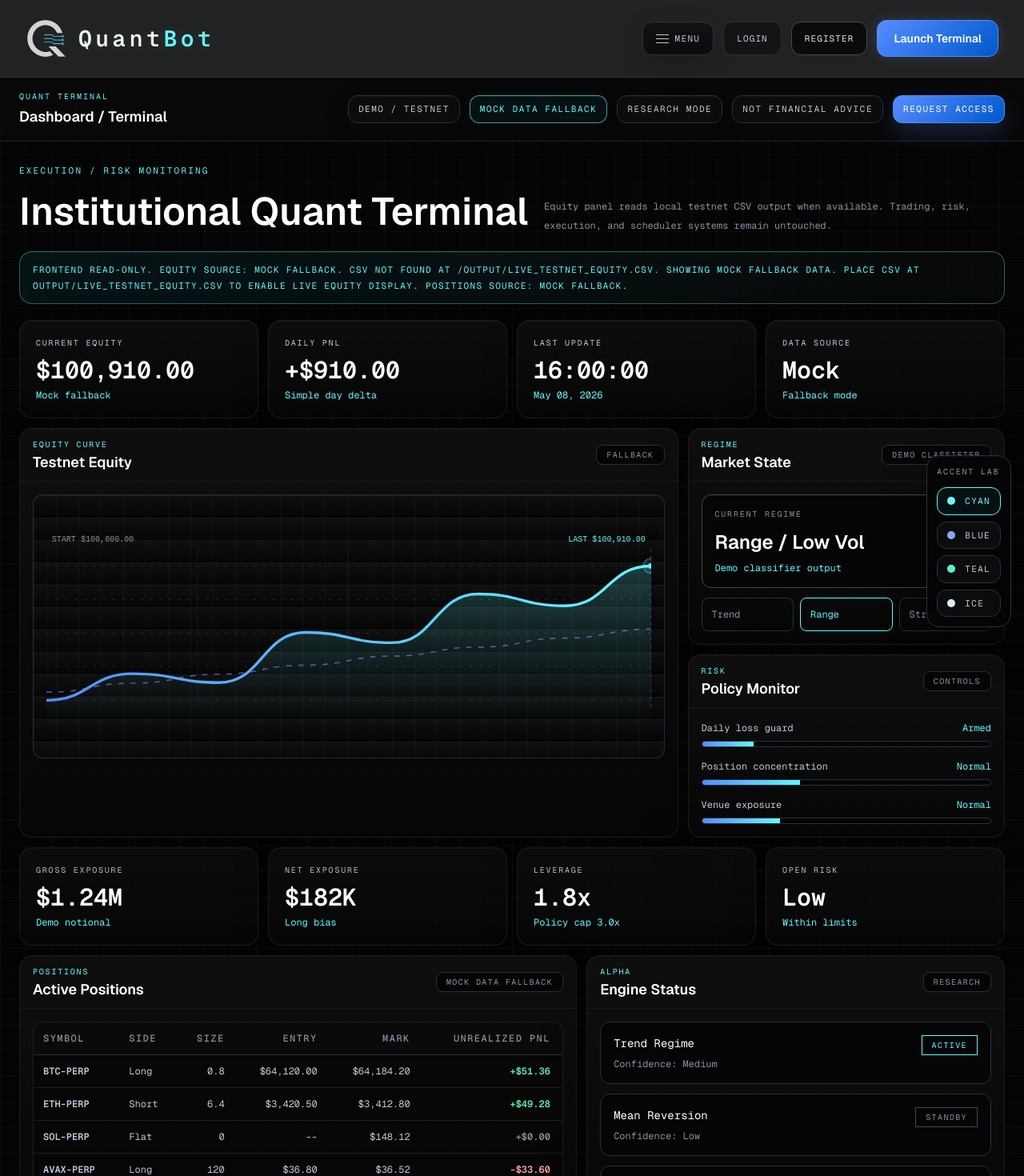
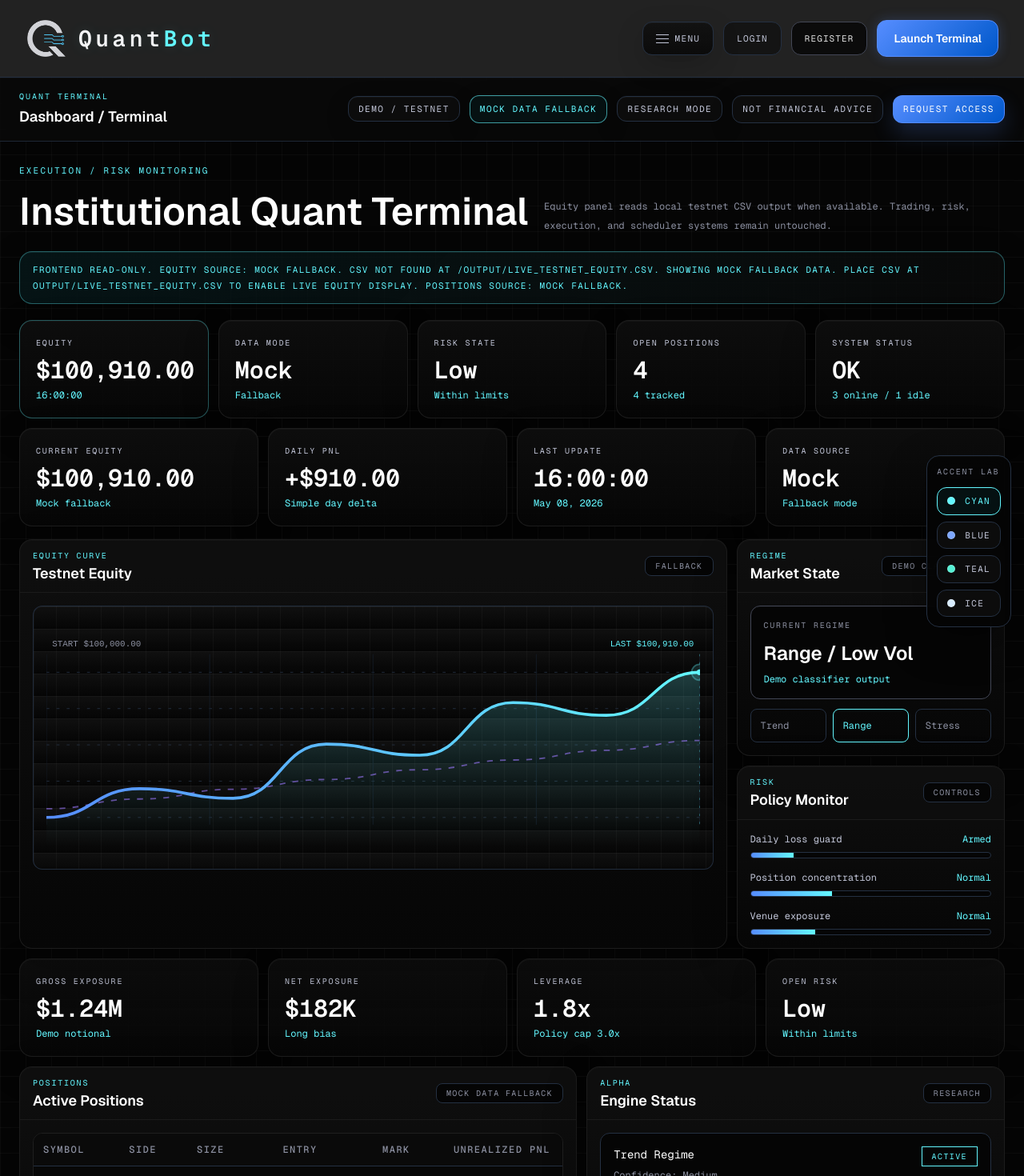
Before and after one commit to tomasgastaldi9-bit/landing-quant-page, a Next.js app: page /dashboard in a window 1280 px wide. Shown: the top 1470 px of the page at 80% size. Built offline with nearby package versions, Linux system fonts and the light colour scheme.

Commit message:
refactor(platform): improve dashboard hierarchy and drawer IA

```diff
--- a/components/dashboard/dashboard-shell.tsx
+++ b/components/dashboard/dashboard-shell.tsx
@@ -1,3 +1,10 @@
+import {
+  DataModeBadge,
+  MetricTile,
+  StatusBadge,
+  StatusLed,
+  TerminalPanel,
+} from "@/components/dashboard/terminal-ui";
 import type { EquitySnapshot } from "@/lib/equity/types";
 import type { PositionRow, PositionsSnapshot } from "@/lib/positions/types";
 import Link from "next/link";
@@ -50,9 +57,6 @@ const alphaModules = [
   { name: "Volatility Filter", state: "Active", confidence: "High" },
 ];
 
-const statusBadgeClass =
-  "rounded-xl border border-[#243042] bg-[#0e0e0e]/82 px-3 py-2 shadow-[inset_0_1px_0_rgba(255,255,255,0.035),0_10px_30px_rgba(0,0,0,0.18)] transition-colors hover:border-[#424655]";
-
 export function DashboardShell({
   equitySnapshot,
   positionsSnapshot,
@@ -86,6 +90,11 @@ export function DashboardShell({
           : "Fallback mode",
     },
   ];
+  const openPositions = positionsSnapshot.positions.filter(
+    (position) => position.side !== "FLAT",
+  ).length;
+  const liveSource =
+    equitySnapshot.source === "live-csv" || positionsSnapshot.source === "live-csv";
 
   return (
     <main className="min-h-screen overflow-x-hidden bg-[#050505] bg-[linear-gradient(rgba(255,255,255,0.028)_1px,transparent_1px),linear-gradient(90deg,rgba(255,255,255,0.028)_1px,transparent_1px)] bg-[size:32px_32px] text-[#e2e2e2]">
@@ -108,24 +117,10 @@ export function DashboardShell({
             </Link>
           </div>
           <div className="flex flex-wrap items-center gap-3 font-mono text-[11px] uppercase tracking-[0.14em] text-[#c2c6d8]">
-            <Link href="/demo-testnet" className={statusBadgeClass}>
-              Demo / Testnet
-            </Link>
-            <Link
-              href="/demo-testnet"
-              className="rounded-xl border border-[var(--accent-primary)]/60 bg-[var(--accent-surface)]/90 px-3 py-2 text-[var(--accent-primary)] shadow-[inset_0_1px_0_rgb(var(--accent-primary-rgb)/0.08),0_10px_30px_rgba(0,0,0,0.18)] transition-colors hover:border-[var(--accent-primary)] hover:bg-[var(--accent-soft)]"
-            >
-              {equitySnapshot.source === "live-csv" ||
-              positionsSnapshot.source === "live-csv"
-                ? "Live Testnet Data"
-                : "Mock Data Fallback"}
-            </Link>
-            <Link href="/demo-testnet" className={statusBadgeClass}>
-              Research Mode
-            </Link>
-            <span className={statusBadgeClass}>
-              Not Financial Advice
-            </span>
+            <Link href="/demo-testnet"><StatusBadge>Demo / Testnet</StatusBadge></Link>
+            <DataModeBadge source={liveSource ? "live-csv" : "mock-fallback"} />
+            <Link href="/demo-testnet"><StatusBadge>Research Mode</StatusBadge></Link>
+            <StatusBadge>Not Financial Advice</StatusBadge>
             <a
               href="/request-access"
               className="rounded-xl border border-[var(--accent-secondary)]/90 bg-[linear-gradient(135deg,var(--accent-secondary),var(--accent-strong))] px-3 py-2 text-white shadow-[0_12px_28px_rgb(var(--accent-secondary-rgb)/0.2)] transition duration-200 hover:-translate-y-px hover:brightness-110"
@@ -168,20 +163,41 @@ export function DashboardShell({
           </div>
         </section>
 
-        <section className="grid grid-cols-1 gap-3 sm:grid-cols-2 xl:grid-cols-4">
+        <section className="grid grid-cols-1 gap-3 sm:grid-cols-2 xl:grid-cols-5">
+          <MetricTile
+            label="Equity"
+            value={formatCurrency(equitySnapshot.currentEquity)}
+            detail={formatTime(equitySnapshot.lastUpdate)}
+            emphasis
+          />
+          <MetricTile
+            label="Data Mode"
+            value={liveSource ? "Live" : "Mock"}
+            detail={liveSource ? "Testnet CSV" : "Fallback"}
+          />
+          <MetricTile label="Risk State" value="Low" detail="Within limits" />
+          <MetricTile
+            label="Open Positions"
+            value={String(openPositions)}
+            detail={`${positionsSnapshot.positions.length} tracked`}
+          />
+          <MetricTile label="System Status" value="OK" detail="3 online / 1 idle" />
+        </section>
+
+        <section className="mt-3 grid grid-cols-1 gap-3 sm:grid-cols-2 xl:grid-cols-4">
           {equityMetrics.map((metric) => (
-            <MetricCard key={metric.label} {...metric} />
+            <MetricTile key={metric.label} {...metric} />
           ))}
         </section>
 
-        <section className="mt-3 grid grid-cols-1 gap-3 xl:grid-cols-[1.35fr_0.65fr]">
-          <Panel
+        <section className="mt-4 grid grid-cols-1 gap-3 xl:grid-cols-[1.45fr_0.55fr]">
+          <TerminalPanel
             eyebrow="Equity Curve"
             title="Testnet Equity"
             action={equitySnapshot.source === "live-csv" ? "CSV loaded" : "Fallback"}
           >
             <EquityChart points={equitySnapshot.points} />
-          </Panel>
+          </TerminalPanel>
           <div className="grid gap-3">
             <RegimePanel />
             <RiskMonitor />
@@ -191,10 +207,10 @@ export function DashboardShell({
         <section className="mt-3 grid grid-cols-1 gap-3 xl:grid-cols-[1fr_0.75fr]">
           <section className="grid grid-cols-1 gap-3 sm:grid-cols-2 xl:col-span-2 xl:grid-cols-4">
             {exposureMetrics.map((metric) => (
-              <MetricCard key={metric.label} {...metric} />
+              <MetricTile key={metric.label} {...metric} />
             ))}
           </section>
-          <Panel
+          <TerminalPanel
             eyebrow="Positions"
             title="Active Positions"
             action={
@@ -213,85 +229,22 @@ export function DashboardShell({
                 ? " Place CSV at output/live_testnet_positions.csv to enable live positions."
                 : ""}
             </div>
-          </Panel>
-          <Panel eyebrow="Alpha" title="Engine Status" action="Research">
+          </TerminalPanel>
+          <TerminalPanel eyebrow="Alpha" title="Engine Status" action="Research">
             <AlphaEngineStatus />
-          </Panel>
+          </TerminalPanel>
         </section>
 
         <section className="mt-3 grid grid-cols-1 gap-3 xl:grid-cols-[0.9fr_1.1fr]">
-          <Panel eyebrow="System" title="Health Indicators" action="Live mock">
+          <TerminalPanel eyebrow="System" title="Health Indicators" action="Live mock">
             <SystemHealth />
-          </Panel>
-          <Panel eyebrow="Execution" title="Execution Logs" action="Testnet sim">
+          </TerminalPanel>
+          <TerminalPanel eyebrow="Execution" title="Execution Logs" action="Testnet sim">
             <ExecutionLogs />
-          </Panel>
+          </TerminalPanel>
         </section>
       </div>
     </main>
-  );
-}
-
-function Panel({
-  eyebrow,
-  title,
-  action,
-  children,
-}: {
-  eyebrow: string;
-  title: string;
-  action: string;
-  children: React.ReactNode;
-}) {
-  return (
-    <article className="group overflow-hidden rounded-2xl border border-[#1f1f1f]/90 bg-[linear-gradient(180deg,rgba(16,16,16,0.92),rgba(7,7,7,0.86))] shadow-[inset_0_1px_0_rgba(255,255,255,0.04),0_18px_55px_rgba(0,0,0,0.24)] backdrop-blur-sm transition-all duration-200 hover:border-[#2f3b52] hover:shadow-[inset_0_1px_0_rgba(255,255,255,0.045),0_22px_65px_rgba(0,0,0,0.3)]">
-      <div className="flex items-center justify-between gap-4 border-b border-[#1f1f1f]/80 bg-[#0e0e0e]/44 px-4 py-3">
-        <div>
-          <div className="font-mono text-[10px] uppercase tracking-[0.18em] text-[var(--accent-primary)]">
-            {eyebrow}
-          </div>
-          <h2 className="mt-1 text-lg font-semibold leading-tight text-white">
-            {title}
-          </h2>
-        </div>
-        <div className="hidden rounded-lg border border-[#243042] bg-[#050505]/90 px-3 py-1 font-mono text-[10px] uppercase tracking-[0.14em] text-[#8c90a1] transition-colors group-hover:border-[#424655] sm:block">
-          {action}
-        </div>
-      </div>
-      <div className="p-4">{children}</div>
-    </article>
-  );
-}
-
-function MetricCard({
-  label,
-  value,
-  detail,
-  href,
-}: {
-  label: string;
-  value: string;
-  detail: string;
-  href?: string;
-}) {
-  const card = (
-    <article className="rounded-2xl border border-[#1f1f1f]/90 bg-[linear-gradient(180deg,rgba(14,14,14,0.92),rgba(7,7,7,0.86))] p-5 shadow-[inset_0_1px_0_rgba(255,255,255,0.04),0_16px_45px_rgba(0,0,0,0.22)] transition-all duration-200 hover:-translate-y-px hover:border-[#2f3b52]">
-      <div className="font-mono text-[10px] uppercase tracking-[0.18em] text-[#c2c6d8]">
-        {label}
-      </div>
-      <div className="mt-3 font-mono text-[30px] font-semibold leading-none text-white">
-        {value}
-      </div>
-      <div className="mt-2 font-mono text-xs text-[var(--accent-primary)]">{detail}</div>
-    </article>
-  );
-
-  if (!href) return card;
-
-  return (
-    <Link href={href} className="block">
-      {card}
-    </Link>
   );
 }
 
@@ -469,7 +422,7 @@ function getPnlToneClass(value: number | null) {
 
 function RegimePanel() {
   return (
-    <Panel eyebrow="Regime" title="Market State" action="Demo classifier">
+    <TerminalPanel eyebrow="Regime" title="Market State" action="Demo classifier">
       <div className="grid gap-3">
         <div className="rounded-xl border border-[#424655] bg-[#050505]/92 p-4 shadow-[inset_0_1px_0_rgba(255,255,255,0.035)]">
           <div className="font-mono text-[10px] uppercase tracking-[0.18em] text-[#8c90a1]">
@@ -497,7 +450,7 @@ function RegimePanel() {
           ))}
         </div>
       </div>
-    </Panel>
+    </TerminalPanel>
   );
 }
 
@@ -509,7 +462,7 @@ function RiskMonitor() {
   ];
 
   return (
-    <Panel eyebrow="Risk" title="Policy Monitor" action="Controls">
+    <TerminalPanel eyebrow="Risk" title="Policy Monitor" action="Controls">
       <div className="space-y-4">
         {limits.map((limit) => (
           <div key={limit.label}>
@@ -526,7 +479,7 @@ function RiskMonitor() {
           </div>
         ))}
       </div>
-    </Panel>
+    </TerminalPanel>
   );
 }
 
@@ -568,13 +521,7 @@ function SystemHealth() {
             <div className="font-mono text-xs uppercase tracking-[0.12em] text-[#c2c6d8]">
               {item.label}
             </div>
-            <span
-              className={`relative size-3 rounded-full ${
-                item.state === "online"
-                  ? "bg-emerald-300/80 shadow-[0_0_0_3px_rgba(110,231,183,0.08),0_0_16px_rgba(110,231,183,0.22)]"
-                  : "bg-[#8c90a1]/70 shadow-[0_0_0_3px_rgba(140,144,161,0.08),0_0_12px_rgba(140,144,161,0.12)]"
-              } before:absolute before:inset-[3px] before:rounded-full before:bg-white/35`}
-            />
+            <StatusLed state={item.state as "online" | "standby"} />
           </div>
           <div className="mt-3 font-mono text-2xl font-semibold text-white">
             {item.value}
--- /dev/null
+++ b/components/dashboard/terminal-ui.tsx
@@ -0,0 +1,124 @@
+import Link from "next/link";
+
+export function TerminalPanel({
+  eyebrow,
+  title,
+  action,
+  children,
+  className = "",
+}: {
+  eyebrow: string;
+  title: string;
+  action?: string;
+  children: React.ReactNode;
+  className?: string;
+}) {
+  return (
+    <article
+      className={`group overflow-hidden rounded-2xl border border-[#1f1f1f]/90 bg-[linear-gradient(180deg,rgba(16,16,16,0.92),rgba(7,7,7,0.86))] shadow-[inset_0_1px_0_rgba(255,255,255,0.04),0_18px_55px_rgba(0,0,0,0.24)] backdrop-blur-sm transition-all duration-200 hover:border-[#2f3b52] hover:shadow-[inset_0_1px_0_rgba(255,255,255,0.045),0_22px_65px_rgba(0,0,0,0.3)] ${className}`}
+    >
+      <div className="flex items-center justify-between gap-4 border-b border-[#1f1f1f]/80 bg-[#0e0e0e]/44 px-4 py-3">
+        <div>
+          <div className="font-mono text-[10px] uppercase tracking-[0.18em] text-[var(--accent-primary)]">
+            {eyebrow}
+          </div>
+          <h2 className="mt-1 text-lg font-semibold leading-tight text-white">
+            {title}
+          </h2>
+        </div>
+        {action ? (
+          <div className="hidden rounded-lg border border-[#243042] bg-[#050505]/90 px-3 py-1 font-mono text-[10px] uppercase tracking-[0.14em] text-[#8c90a1] transition-colors group-hover:border-[#424655] sm:block">
+            {action}
+          </div>
+        ) : null}
+      </div>
+      <div className="p-4">{children}</div>
+    </article>
+  );
+}
+
+export function MetricTile({
+  label,
+  value,
+  detail,
+  href,
+  emphasis = false,
+}: {
+  label: string;
+  value: string;
+  detail: string;
+  href?: string;
+  emphasis?: boolean;
+}) {
+  const card = (
+    <article
+      className={`rounded-2xl border bg-[linear-gradient(180deg,rgba(14,14,14,0.92),rgba(7,7,7,0.86))] p-5 shadow-[inset_0_1px_0_rgba(255,255,255,0.04),0_16px_45px_rgba(0,0,0,0.22)] transition-all duration-200 hover:-translate-y-px hover:border-[#2f3b52] ${
+        emphasis ? "border-[var(--accent-primary)]/35" : "border-[#1f1f1f]/90"
+      }`}
+    >
+      <div className="font-mono text-[10px] uppercase tracking-[0.18em] text-[#c2c6d8]">
+        {label}
+      </div>
+      <div className="mt-3 font-mono text-[30px] font-semibold leading-none text-white">
+        {value}
+      </div>
+      <div className="mt-2 font-mono text-xs text-[var(--accent-primary)]">
+        {detail}
+      </div>
+    </article>
+  );
+
+  if (!href) return card;
+
+  return (
+    <Link href={href} className="block">
+      {card}
+    </Link>
+  );
+}
+
+export function StatusBadge({
+  children,
+  tone = "neutral",
+}: {
+  children: React.ReactNode;
+  tone?: "accent" | "neutral";
+}) {
+  return (
+    <span
+      className={`rounded-xl border px-3 py-2 font-mono text-[11px] uppercase tracking-[0.14em] shadow-[inset_0_1px_0_rgba(255,255,255,0.035),0_10px_30px_rgba(0,0,0,0.18)] transition-colors ${
+        tone === "accent"
+          ? "border-[var(--accent-primary)]/60 bg-[var(--accent-surface)]/90 text-[var(--accent-primary)] hover:border-[var(--accent-primary)]"
+          : "border-[#243042] bg-[#0e0e0e]/82 text-[#c2c6d8] hover:border-[#424655]"
+      }`}
+    >
+      {children}
+    </span>
+  );
+}
+
+export function DataModeBadge({
+  source,
+}: {
+  source: "live-csv" | "mock-fallback";
+}) {
+  return (
+    <Link href="/demo-testnet" className="inline-flex">
+      <StatusBadge tone="accent">
+        {source === "live-csv" ? "Live Testnet Data" : "Mock Data Fallback"}
+      </StatusBadge>
+    </Link>
+  );
+}
+
+export function StatusLed({ state }: { state: "online" | "standby" }) {
+  return (
+    <span
+      className={`relative size-3 rounded-full ${
+        state === "online"
+          ? "bg-emerald-300/80 shadow-[0_0_0_3px_rgba(110,231,183,0.08),0_0_16px_rgba(110,231,183,0.22)]"
+          : "bg-[#8c90a1]/70 shadow-[0_0_0_3px_rgba(140,144,161,0.08),0_0_12px_rgba(140,144,161,0.12)]"
+      } before:absolute before:inset-[3px] before:rounded-full before:bg-white/35`}
+    />
+  );
+}
--- a/components/navbar.tsx
+++ b/components/navbar.tsx
@@ -4,49 +4,82 @@ import { BrandMark } from "./brand-mark";
 import Link from "next/link";
 import { useEffect, useState } from "react";
 
-const navItems = [
+const navGroups = [
   {
-    label: "Dashboard / Terminal",
+    label: "Terminal",
+    items: [
+      {
+        label: "Dashboard",
         href: "/dashboard",
-    description: "Open the read-only institutional dashboard demo.",
+        description: "Operator workspace and read-only terminal demo.",
       },
       {
-    label: "Demo/Testnet",
-    href: "/demo-testnet",
-    description: "No real capital, testnet execution, and validation scope.",
+        label: "Positions",
+        href: "/dashboard",
+        description: "Active positions, exposure, and testnet state.",
       },
+      {
+        label: "Monitoring",
+        href: "/monitoring",
+        description: "Equity, logs, alerts, and system health.",
+      },
+    ],
+  },
+  {
+    label: "Research",
+    items: [
       {
         label: "Alpha Engine",
         href: "/alpha-engine",
         description: "Multi-alpha sleeves, regimes, and research pipeline.",
       },
       {
+        label: "Methodology",
+        href: "/methodology",
+        description: "Research-first validation and deployment discipline.",
+      },
+    ],
+  },
+  {
+    label: "Risk & Monitoring",
+    items: [
+      {
         label: "Risk Layer",
         href: "/risk-layer",
         description: "Position sizing, exposure controls, and execution safety.",
       },
       {
-    label: "Monitoring",
-    href: "/monitoring",
-    description: "Equity, positions, logs, alerts, and system health.",
+        label: "Execution",
+        href: "/demo-testnet",
+        description: "No real capital, testnet execution, and validation scope.",
+      },
+    ],
   },
   {
-    label: "Methodology",
-    href: "/methodology",
-    description: "Research-first validation and deployment discipline.",
+    label: "Account",
+    items: [
+      {
+        label: "Login",
+        href: "/login",
+        description: "Authentication preview. No account is created.",
+      },
+      {
+        label: "Register",
+        href: "/register",
+        description: "Private beta registration preview.",
+      },
+      {
+        label: "Settings",
+        href: "/settings",
+        description: "Mock workspace preferences and controls.",
       },
       {
         label: "Request Access",
         href: "/request-access",
         description: "Join the private beta research waitlist.",
       },
-];
-
-const accountItems = [
-  { label: "Profile", href: "/profile" },
-  { label: "Settings", href: "/settings" },
-  { label: "Billing", href: "/billing" },
-  { label: "Log out", href: "/login" },
+    ],
+  },
 ];
 
 export function Navbar() {
@@ -180,14 +213,15 @@ export function Navbar() {
             </div>
 
             <nav className="mt-4 grid gap-5 overflow-y-auto overscroll-contain rounded-2xl pr-1">
-              <div>
+              {navGroups.map((group) => (
+                <div key={group.label}>
                   <div className="mb-2 font-mono text-[10px] uppercase tracking-[0.2em] text-[#8c90a1]">
-                  Main
+                    {group.label}
                   </div>
                   <div className="grid gap-2">
-                  {navItems.map((item) => (
+                    {group.items.map((item) => (
                       <Link
-                      key={item.href}
+                        key={`${group.label}-${item.label}`}
                         href={item.href}
                         onClick={closeMenu}
                         className="group rounded-2xl border border-[#1f1f1f] bg-[linear-gradient(180deg,rgba(14,14,14,0.88),rgba(7,7,7,0.78))] p-4 shadow-[inset_0_1px_0_rgba(255,255,255,0.025)] transition duration-200 hover:-translate-y-px hover:border-[var(--accent-primary)]/55 hover:bg-[var(--accent-soft)]/72 hover:shadow-[inset_0_1px_0_rgb(var(--accent-primary-rgb)/0.06),0_16px_38px_rgba(0,0,0,0.26)]"
@@ -207,45 +241,12 @@ export function Navbar() {
                     ))}
                   </div>
                 </div>
+              ))}
 
-              <div>
-                <div className="mb-2 font-mono text-[10px] uppercase tracking-[0.2em] text-[#8c90a1]">
-                  Account
-                </div>
-                <div className="grid grid-cols-2 gap-2">
-                  {accountItems.map((item) => (
-                    <Link
-                      key={item.href + item.label}
-                      href={item.href}
-                      onClick={closeMenu}
-                      className="rounded-xl border border-[#243042] bg-[#050505]/82 px-3 py-3 font-mono text-[11px] uppercase tracking-[0.12em] text-[#c2c6d8] transition duration-200 hover:-translate-y-px hover:border-[var(--accent-primary)] hover:text-[var(--accent-primary)]"
-                    >
-                      {item.label}
-                    </Link>
-                  ))}
-                </div>
-                <p className="mt-3 rounded-xl border border-[#1f1f1f] bg-[#050505]/70 p-3 font-mono text-[10px] uppercase leading-5 tracking-[0.12em] text-[#6f7485]">
-                  Account controls are visual placeholders for future auth.
-                  No session is created.
+              <p className="rounded-xl border border-[#1f1f1f] bg-[#050505]/70 p-3 font-mono text-[10px] uppercase leading-5 tracking-[0.12em] text-[#6f7485]">
+                Account controls are visual placeholders for future auth. No
+                session is created.
               </p>
-              </div>
-
-              <div className="grid grid-cols-2 gap-2 border-t border-[#243042] pt-4">
-                <Link
-                  href="/login"
-                  onClick={closeMenu}
-                  className="rounded-xl border border-[#243042] bg-[#0e0e0e]/82 px-3 py-3 text-center font-mono text-[11px] uppercase tracking-[0.12em] text-[#c2c6d8] transition duration-200 hover:border-[var(--accent-primary)] hover:text-[var(--accent-primary)]"
-                >
-                  Login
-                </Link>
-                <Link
-                  href="/register"
-                  onClick={closeMenu}
-                  className="rounded-xl border border-[var(--accent-secondary)]/70 bg-[var(--accent-soft)] px-3 py-3 text-center font-mono text-[11px] uppercase tracking-[0.12em] text-[var(--accent-muted)] transition duration-200 hover:border-[var(--accent-primary)] hover:text-[var(--accent-primary)]"
-                >
-                  Register
-                </Link>
-              </div>
             </nav>
           </aside>
         </div>
```
Lines whose indentation alone changed are shown as unchanged.
